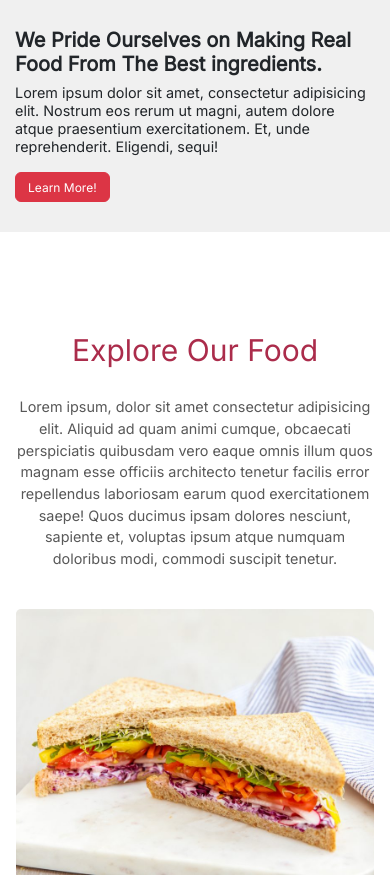
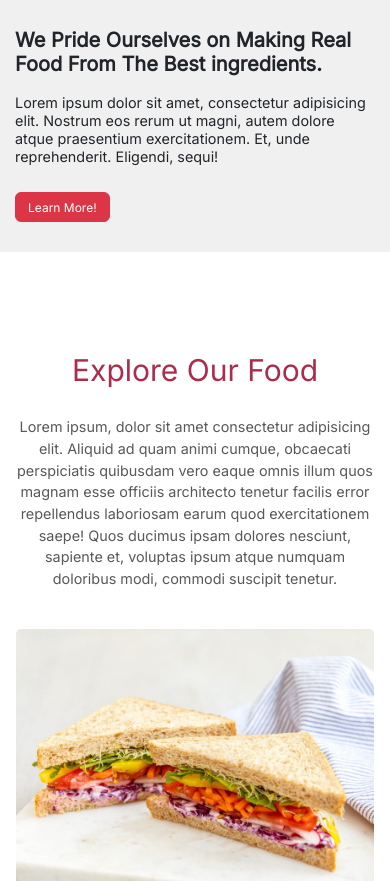
Before and after one commit to harmansaini4tech/FOODIES, a plain HTML site: page index.html in a window 390 px wide. Shown: the part 1706-2587 px from the top of the page. Drawn offline with nearby package versions, Linux system fonts and the light colour scheme.

Commit message:
css chnge

```diff
--- a/style.css
+++ b/style.css
@@ -396,13 +396,13 @@ body {
   .ingredients_section_text p {
     font-size: 14.4px;
     line-height: 18px;
-    margin-top: 0px;
+    margin-top: 10px;
   }
 
   .ingredients_section_text button {
     height: 30px;
     font-size: 12px;
-    margin-top: 0px;
+    margin-top:10px;
     margin-bottom: 30px;
   }
 }
```
